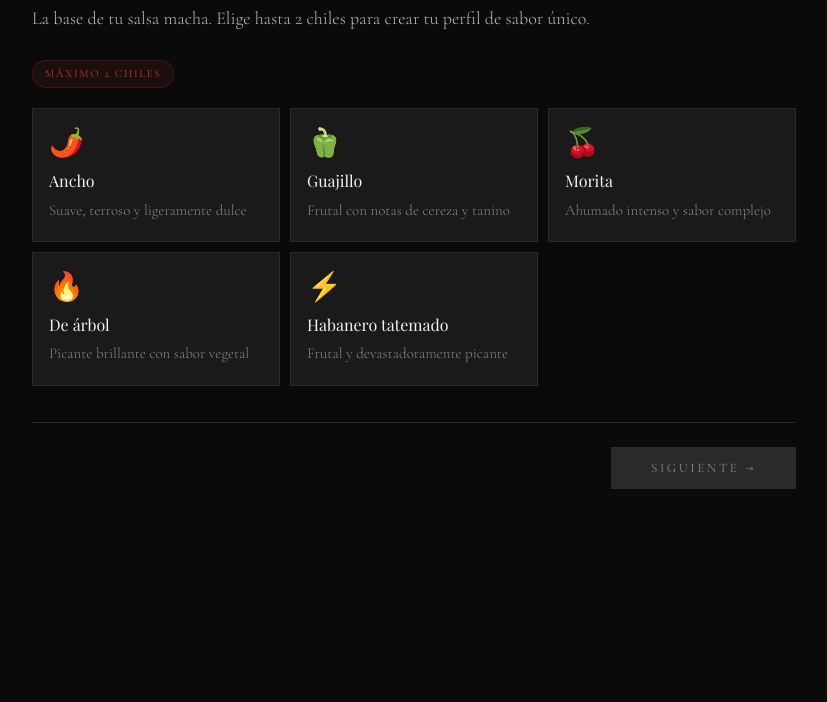
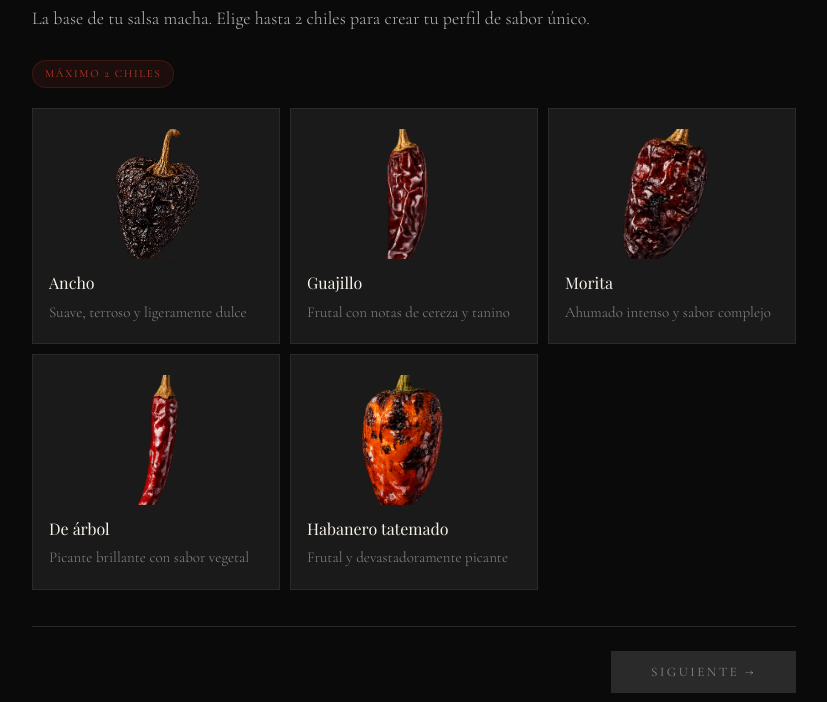
Before and after one commit to fagagamen/jami-ni, a plain HTML site: page salsa-macha.html in a window 1280 px wide. Shown: the part 633-1335 px from the top of the page, without its empty margins (226-1053 px from the left). Before the commit the page ends 1242 px from the top, so only its background shows below. Drawn offline with nearby package versions, Linux system fonts and the light colour scheme; a web font is replaced by a local one.

Commit message:
agregue imagenes de chiles

```diff
--- a/salsa-macha.html
+++ b/salsa-macha.html
@@ -218,11 +218,11 @@ nav { position: fixed; top: 0; left: 0; right: 0; z-index: 100; display: flex; a
 
 <script>
 const chiles = [
-  { id: 'ancho', icon: '🌶️', nombre: 'Ancho', desc: 'Suave, terroso y ligeramente dulce' },
-  { id: 'guajillo', icon: '🫑', nombre: 'Guajillo', desc: 'Frutal con notas de cereza y tanino' },
-  { id: 'morita', icon: '🍒', nombre: 'Morita', desc: 'Ahumado intenso y sabor complejo' },
-  { id: 'arbol', icon: '🔥', nombre: 'De árbol', desc: 'Picante brillante con sabor vegetal' },
-  { id: 'habanero', icon: '⚡', nombre: 'Habanero tatemado', desc: 'Frutal y devastadoramente picante' },
+  { id: 'ancho', icon: '🌶️', nombre: 'Ancho', desc: 'Suave, terroso y ligeramente dulce' , imagen:"imagenes/ancho.png" },
+  { id: 'guajillo', icon: '🫑', nombre: 'Guajillo', desc: 'Frutal con notas de cereza y tanino' , imagen: "imagenes/guajillo.png" },
+  { id: 'morita', icon: '🍒', nombre: 'Morita', desc: 'Ahumado intenso y sabor complejo' , imagen: "imagenes/morita.png"},
+  { id: 'arbol', icon: '🔥', nombre: 'De árbol', desc: 'Picante brillante con sabor vegetal' , imagen: "imagenes/arbol.png" },
+  { id: 'habanero', icon: '⚡', nombre: 'Habanero tatemado', desc: 'Frutal y devastadoramente picante' , imagen: "imagenes/habanero.png"},
 ];
 const extras = [
   { id: 'cacahuate', icon: '🥜', nombre: 'Cacahuate', desc: 'Clásico y crujiente' },
@@ -242,7 +242,7 @@ function renderChiles() {
     const sel = estado.chiles.includes(c.id);
     const dis = !sel && estado.chiles.length >= 2;
     return `<div class="opcion-card ${sel?'selected':''} ${dis?'disabled':''}" onclick="${dis?'':'toggleChile(\''+c.id+'\')'}">
-      <span class="opcion-icon">${c.icon}</span><div class="opcion-name">${c.nombre}</div><div class="opcion-desc">${c.desc}</div></div>`;
+      ${c.imagen ? `<div style="width:100%;height:130px;overflow:hidden;margin-bottom:10px;"><img src="${c.imagen}" alt="${c.nombre}" style="width:100%;height:100%;object-fit:cover;"></div>` : `<span class="opcion-icon">${c.icon}</span>`}<div class="opcion-name">${c.nombre}</div><div class="opcion-desc">${c.desc}</div></div>`;
   }).join('');
   document.getElementById('btn-next-0').disabled = estado.chiles.length === 0;
 }
```
Also changed, not shown: imagenes/ancho.png (added), imagenes/arbol.png (added), imagenes/guajillo.png (added), imagenes/habanero.png (added), imagenes/morita.png (added).
